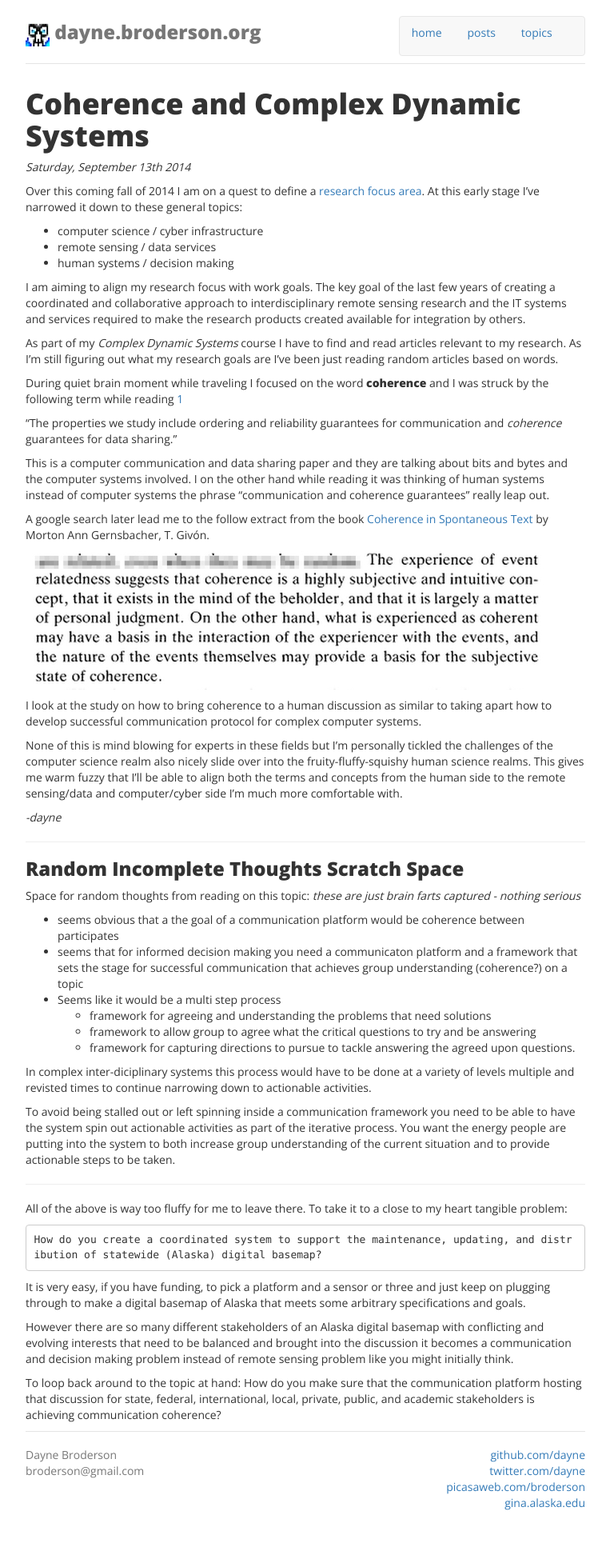
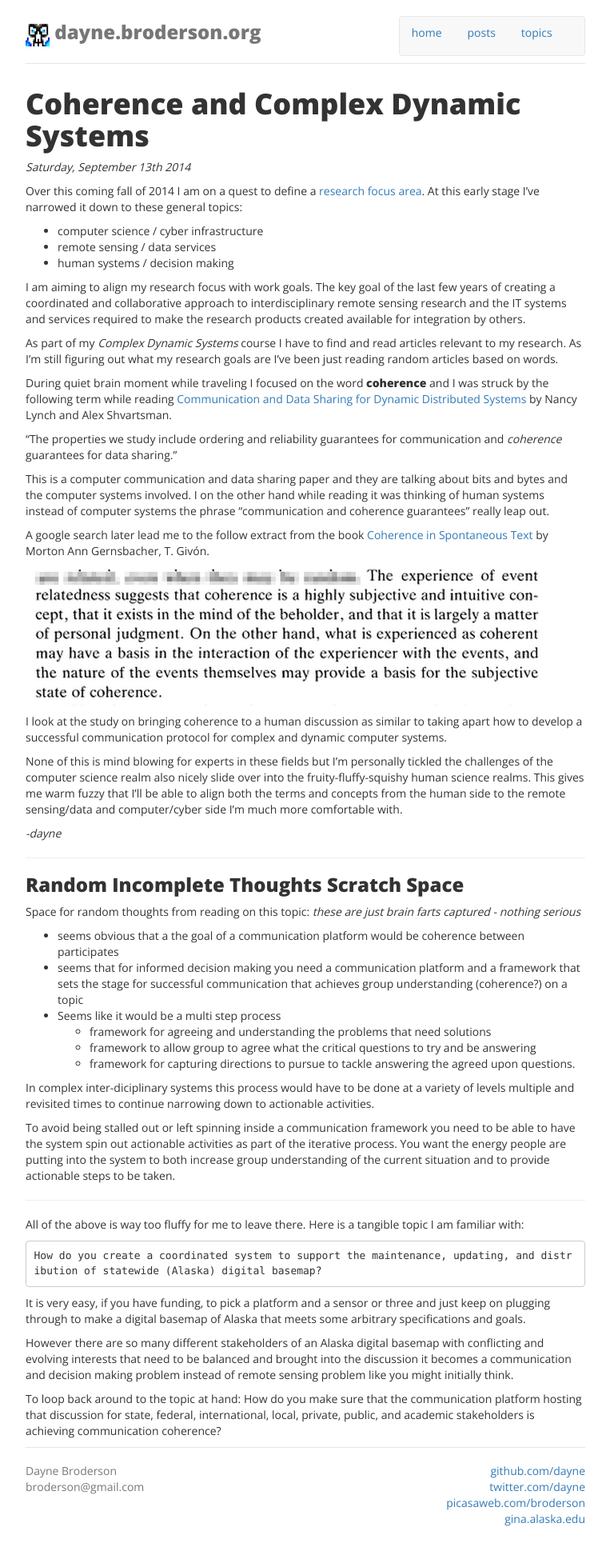
Before and after one commit to dayne/dayne.github.com, a Jekyll site: the page built from _posts/2014-09-13-Coherence_and_understanding.md, in a window 1280 px wide. Shown: the whole page at 80% size, without its empty margins (258-1021 px from the left). Built offline with Jekyll 4.4.1, drawn with Linux system fonts in a browser that asks for light colours; nearby versions of some CDN libraries; Markdown is read by kramdown in place of the engine named in the settings.

Commit message:
better credit for links

```diff
--- a/_posts/2014-09-13-Coherence_and_understanding.md
+++ b/_posts/2014-09-13-Coherence_and_understanding.md
@@ -16,8 +16,7 @@ I am aiming to align my research focus with work goals.  The key goal of the las
 
 As part of my *Complex Dynamic Systems* course I have to find and read articles relevant to my research.  As I'm still figuring out what my research goals are I've been just reading random articles based on words.
 
-
-During quiet brain moment while traveling I focused on the word **coherence** and I was struck by the following term while reading [1][]
+During quiet brain moment while traveling I focused on the word **coherence** and I was struck by the following term while reading [Communication and Data Sharing for Dynamic Distributed Systems][1] by Nancy Lynch and Alex Shvartsman.
 
    "The properties we study include ordering and reliability guarantees for communication and *coherence* guarantees for data sharing."
 
@@ -27,8 +26,7 @@ A google search later lead me to the follow extract from the book [Coherence in
 
 ![words words](/images/coherence_in_spontanious_text-small.jpg)
 
-
-I look at the study on how to bring coherence to a human discussion as similar to taking apart how to develop successful communication protocol for complex computer systems.
+I look at the study on bringing coherence to a human discussion as similar to taking apart how to develop a successful communication protocol for complex and dynamic computer systems.
 
 None of this is mind blowing for experts in these fields but I'm personally tickled the challenges of the computer science realm also nicely slide over into the fruity-fluffy-squishy human science realms. This gives me  warm fuzzy that I'll be able to align both the terms and concepts from the human side to the remote sensing/data and computer/cyber side I'm much more comfortable with.
 
@@ -41,19 +39,19 @@ _-dayne_
 Space for random thoughts from reading on this topic: *these are just brain farts captured - nothing serious*
 
 * seems obvious that a the goal of a communication platform would be coherence between participates
-* seems that for informed decision making you need a communicaton platform and a framework that sets the stage for successful communication that achieves group understanding (coherence?) on a topic
+* seems that for informed decision making you need a communication platform and a framework that sets the stage for successful communication that achieves group understanding (coherence?) on a topic
 * Seems like it would be a multi step process
   * framework for agreeing and understanding the problems that need solutions
   * framework to allow group to agree what the critical questions to try and be answering
   * framework for capturing directions to pursue to tackle answering the agreed upon questions.
 
-In complex inter-diciplinary systems this process would have to be done at a variety of levels multiple and revisted times to continue narrowing down to actionable activities.
+In complex inter-diciplinary systems this process would have to be done at a variety of levels multiple and revisited times to continue narrowing down to actionable activities.
 
 To avoid being stalled out or left spinning inside a communication framework you need to be able to have the system spin out actionable activities as part of the iterative process.  You want the energy people are putting into the system to both increase group understanding of the current situation and to provide actionable steps to be taken.
 
 ---
 
-All of the above is way too fluffy for me to leave there.  To take it to a close to my heart tangible problem:
+All of the above is way too fluffy for me to leave there.  Here is a tangible topic I am familiar with:
 
     How do you create a coordinated system to support the maintenance, updating, and distribution of statewide (Alaska) digital basemap?
 
@@ -64,4 +62,4 @@ However there are so many different stakeholders of an Alaska digital basemap wi
 To loop back around to the topic at hand: How do you make sure that the communication platform hosting that discussion for state, federal, international, local, private, public, and academic stakeholders is achieving communication coherence?
 
 [1]: http://groups.csail.mit.edu/tds/papers/Lynch/fudico.pdf
-[2]: http://books.google.com/books?hl=en&lr=&id=RfOCjJ312ycC&oi=fnd&pg=PA189&dq=coherence+of+understanding&ots=ShzuM0FqeK&sig=RPY-l4Ucl6o0NjzgF-VLkFLMYV4#v=onepage&q=coherence%20of%20understanding&f=false
+[2]:  http://books.google.com/books?hl=en&lr=&id=RfOCjJ312ycC&oi=fnd&pg=PA189&dq=coherence+of+understanding&ots=ShzuM0FqeK&sig=RPY-l4Ucl6o0NjzgF-VLkFLMYV4#v=onepage&q=coherence%20of%20understanding&f=false
```
